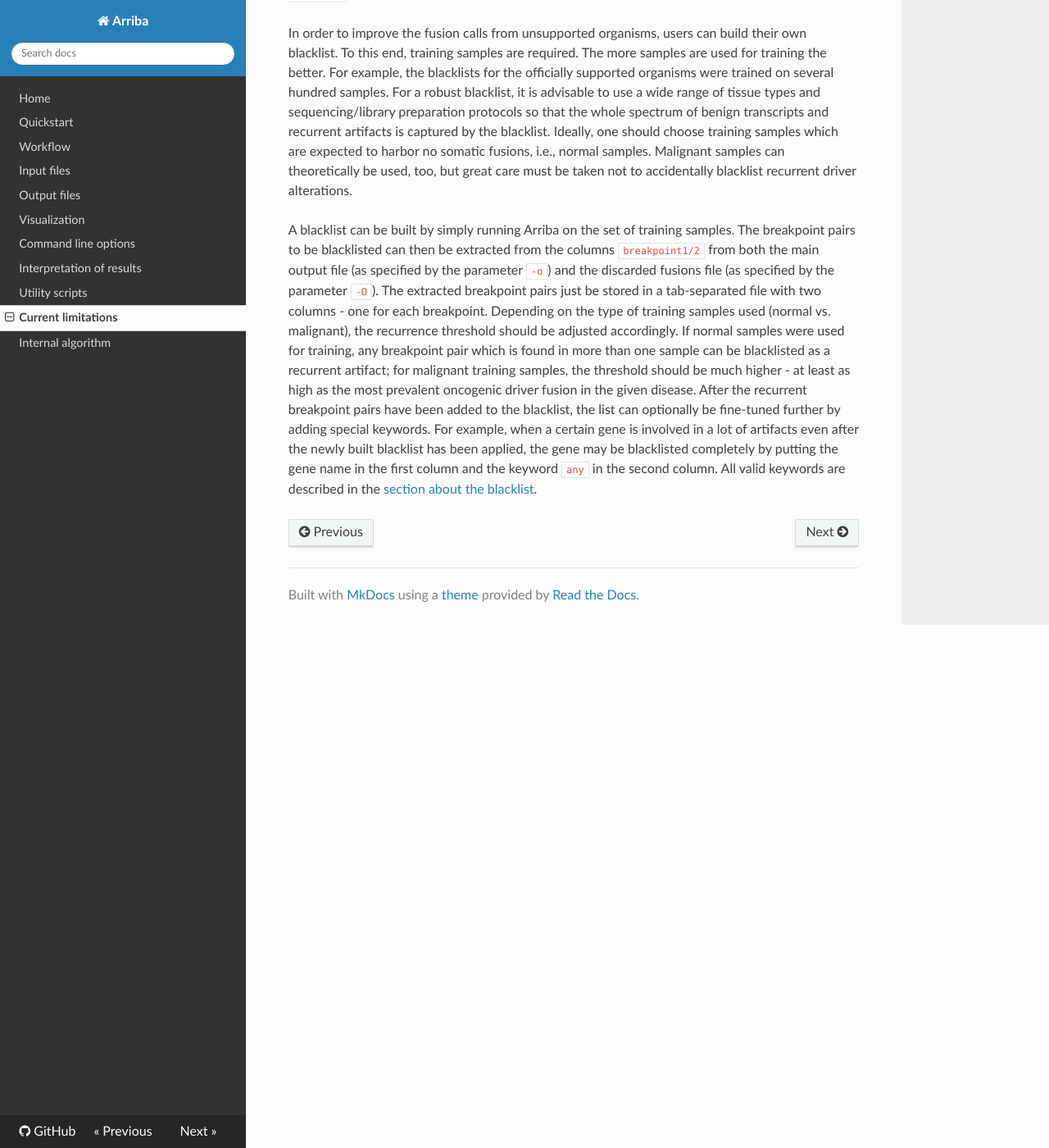
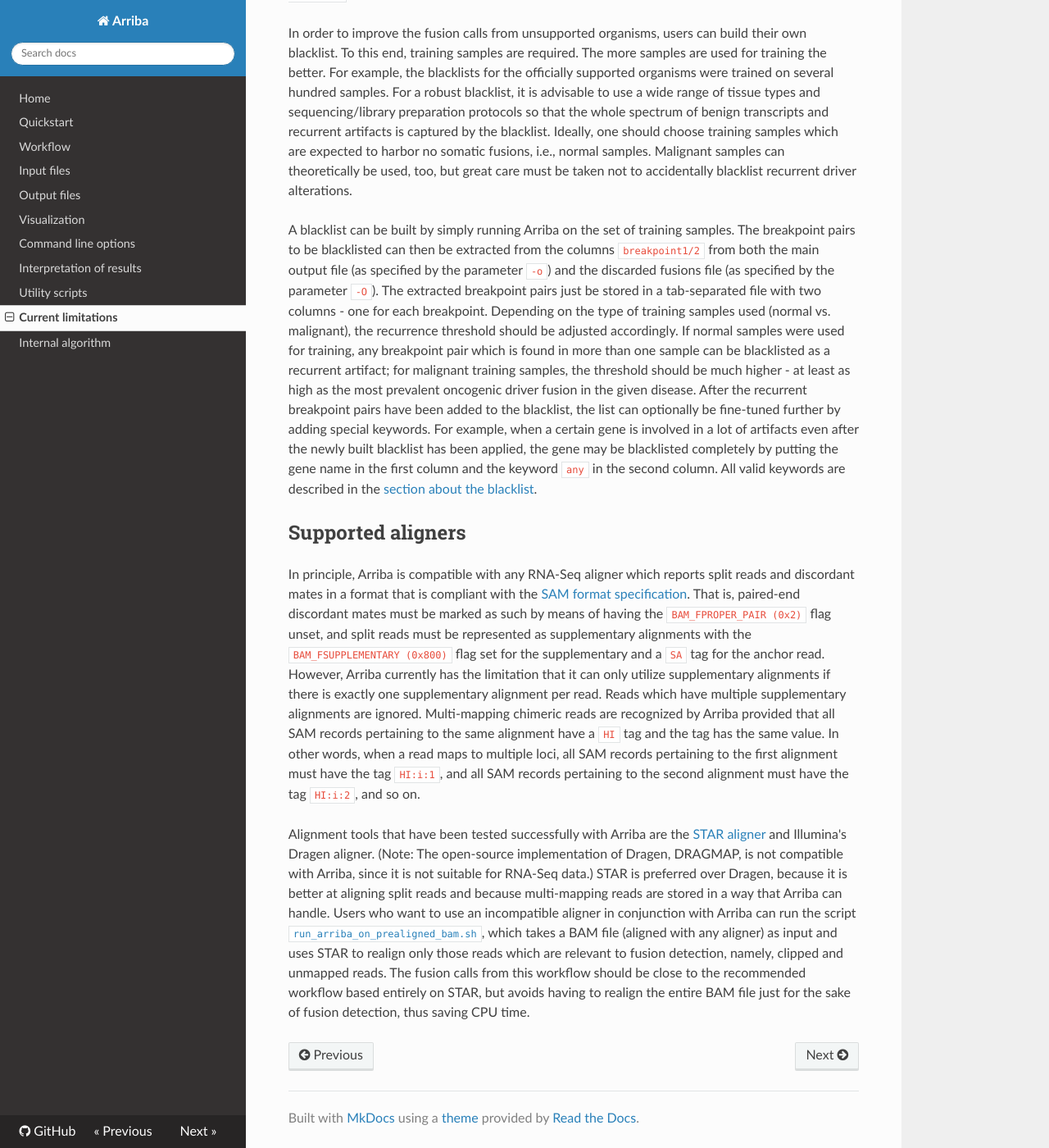
Before and after one commit to suhrig/arriba, an MkDocs documentation site: the page built from documentation/current-limitations.md, in a window 1280 px wide and 1400 px high, scrolled down 3759 px. Shown: the whole window at 82% size. Built offline with MkDocs 1.6.1, drawn with Linux system fonts in a browser that asks for light colours; nearby versions of some CDN libraries; old or Windows-style settings are respelled for this version of MkDocs; some of the changed text lies outside the part shown.

Commit message:
manual section about supported aligners

```diff
--- a/documentation/current-limitations.md
+++ b/documentation/current-limitations.md
@@ -43,8 +43,8 @@
 
 The number of reads (or fragments) supporting a fusion are given in the columns `split_reads1/2` and `discordant_mates`. These columns only report reads which passed all filters and can be thought of as high-quality supporting reads. Reads which failed one or more filters are reported in the column `filters`. In contrast, the columns `coverage1/2` report all reads covering the fusion breakpoints. No filters are applied to coverage calculation, such that these numbers are not afflicted with the negative bias of the supporting reads columns. Most notably, the coverage calculation includes duplicates, whereas the supporting reads lack duplicates. Moreover, Arriba by default ignores supporting reads in excess of 300 for performance reasons (see also parameter `-U`). Therefore, the coverage values and supporting read counts are only roughly comparable - especially when a high number of duplicates is expected, for example with targeted sequencing libraries or highly expressed genes. Nevertheless, the implications on fusion calling are negligible, because few filters make use of coverage information. But users who desire consistent counting of supporting reads and coverage should remove (not just mark) all duplicates from the BAM file prior to running Arriba. This is currently the only way to obtain comparable counts.
 
-Unsupported organisms
----------------------
+Supported organisms
+-------------------
 
 Arriba officially supports only human (hg19/GRCh37/hs37d5 or hg38/GRCh38) and mouse (mm10/GRCm38 or mm39/GRCm39). Other organisms or genome assemblies can be used in principle, but the results will be less accurate and the annotation incomplete. This is because important reference files are not available, including:
 
@@ -59,3 +59,10 @@
 In order to improve the fusion calls from unsupported organisms, users can build their own blacklist. To this end, training samples are required. The more samples are used for training the better. For example, the blacklists for the officially supported organisms were trained on several hundred samples. For a robust blacklist, it is advisable to use a wide range of tissue types and sequencing/library preparation protocols so that the whole spectrum of benign transcripts and recurrent artifacts is captured by the blacklist. Ideally, one should choose training samples which are expected to harbor no somatic fusions, i.e., normal samples. Malignant samples can theoretically be used, too, but great care must be taken not to accidentally blacklist recurrent driver alterations.
 
 A blacklist can be built by simply running Arriba on the set of training samples. The breakpoint pairs to be blacklisted can then be extracted from the columns `breakpoint1/2` from both the main output file (as specified by the parameter `-o`) and the discarded fusions file (as specified by the parameter `-O`). The extracted breakpoint pairs just be stored in a tab-separated file with two columns - one for each breakpoint. Depending on the type of training samples used (normal vs. malignant), the recurrence threshold should be adjusted accordingly. If normal samples were used for training, any breakpoint pair which is found in more than one sample can be blacklisted as a recurrent artifact; for malignant training samples, the threshold should be much higher - at least as high as the most prevalent oncogenic driver fusion in the given disease. After the recurrent breakpoint pairs have been added to the blacklist, the list can optionally be fine-tuned further by adding special keywords. For example, when a certain gene is involved in a lot of artifacts even after the newly built blacklist has been applied, the gene may be blacklisted completely by putting the gene name in the first column and the keyword `any` in the second column. All valid keywords are described in the [section about the blacklist](input-files#blacklist).
+
+Supported aligners
+------------------
+
+In principle, Arriba is compatible with any RNA-Seq aligner which reports split reads and discordant mates in a format that is compliant with the [SAM format specification](https://samtools.github.io/hts-specs/SAMv1.pdf). That is, paired-end discordant mates must be marked as such by means of having the `BAM_FPROPER_PAIR (0x2)` flag unset, and split reads must be represented as supplementary alignments with the `BAM_FSUPPLEMENTARY (0x800)` flag set for the supplementary and a `SA` tag for the anchor read. However, Arriba currently has the limitation that it can only utilize supplementary alignments if there is exactly one supplementary alignment per read. Reads which have multiple supplementary alignments are ignored. Multi-mapping chimeric reads are recognized by Arriba provided that all SAM records pertaining to the same alignment have a `HI` tag and the tag has the same value. In other words, when a read maps to multiple loci, all SAM records pertaining to the first alignment must have the tag `HI:i:1`, and all SAM records pertaining to the second alignment must have the tag `HI:i:2`, and so on.
+
+Alignment tools that have been tested successfully with Arriba are the [STAR aligner](https://github.com/alexdobin/STAR) and Illumina's Dragen aligner. (Note: The open-source implementation of Dragen, DRAGMAP, is not compatible with Arriba, since it is not suitable for RNA-Seq data.) STAR is preferred over Dragen, because it is better at aligning split reads and because multi-mapping reads are stored in a way that Arriba can handle. Users who want to use an incompatible aligner in conjunction with Arriba can run the script [`run_arriba_on_prealigned_bam.sh`](../utility-scripts/#run-arriba-on-prealigned-bam-file), which takes a BAM file (aligned with any aligner) as input and uses STAR to realign only those reads which are relevant to fusion detection, namely, clipped and unmapped reads. The fusion calls from this workflow should be close to the recommended workflow based entirely on STAR, but avoids having to realign the entire BAM file just for the sake of fusion detection, thus saving CPU time.
```
Also changed, not shown: README.md (+2 -0 lines).
